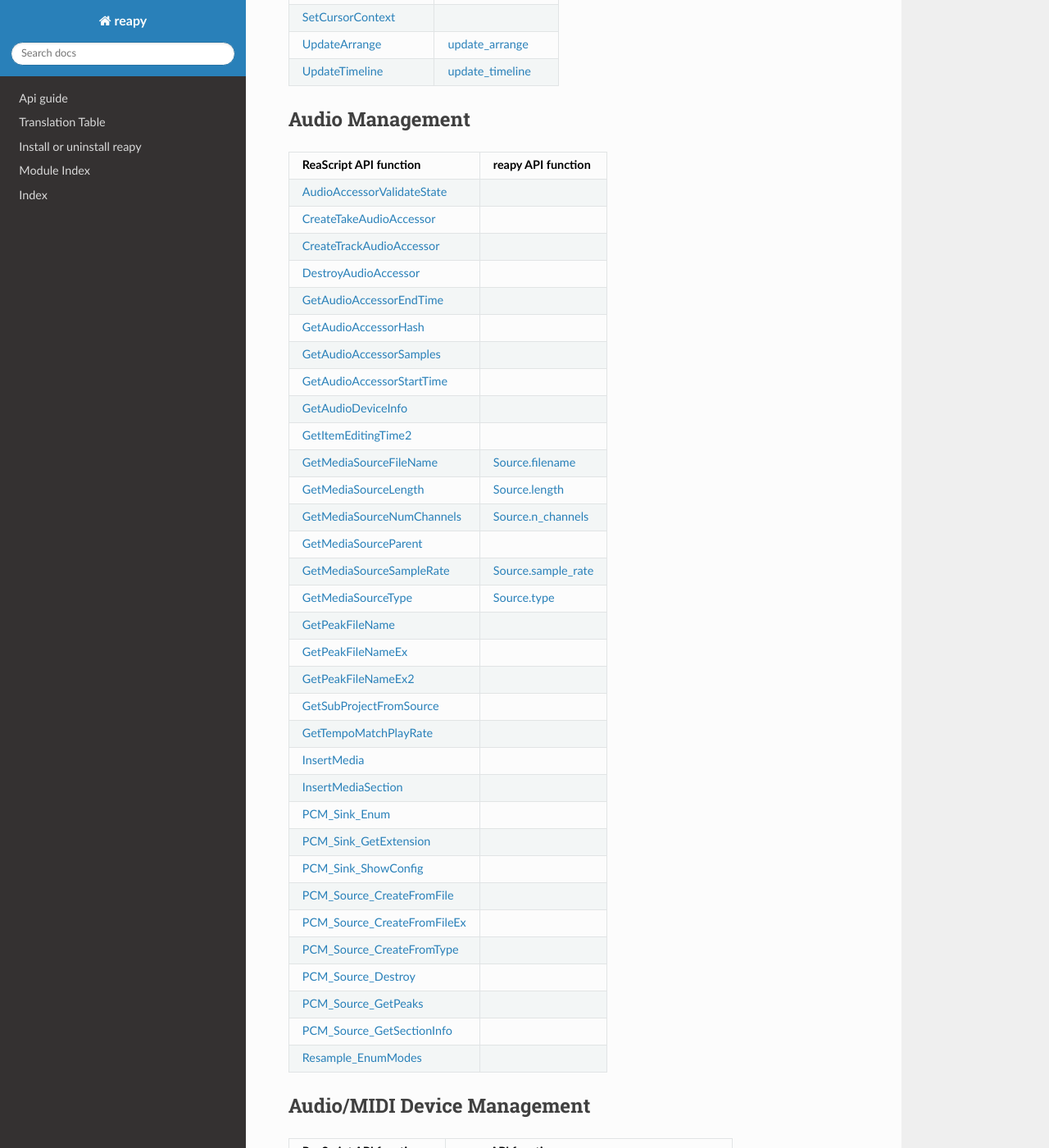
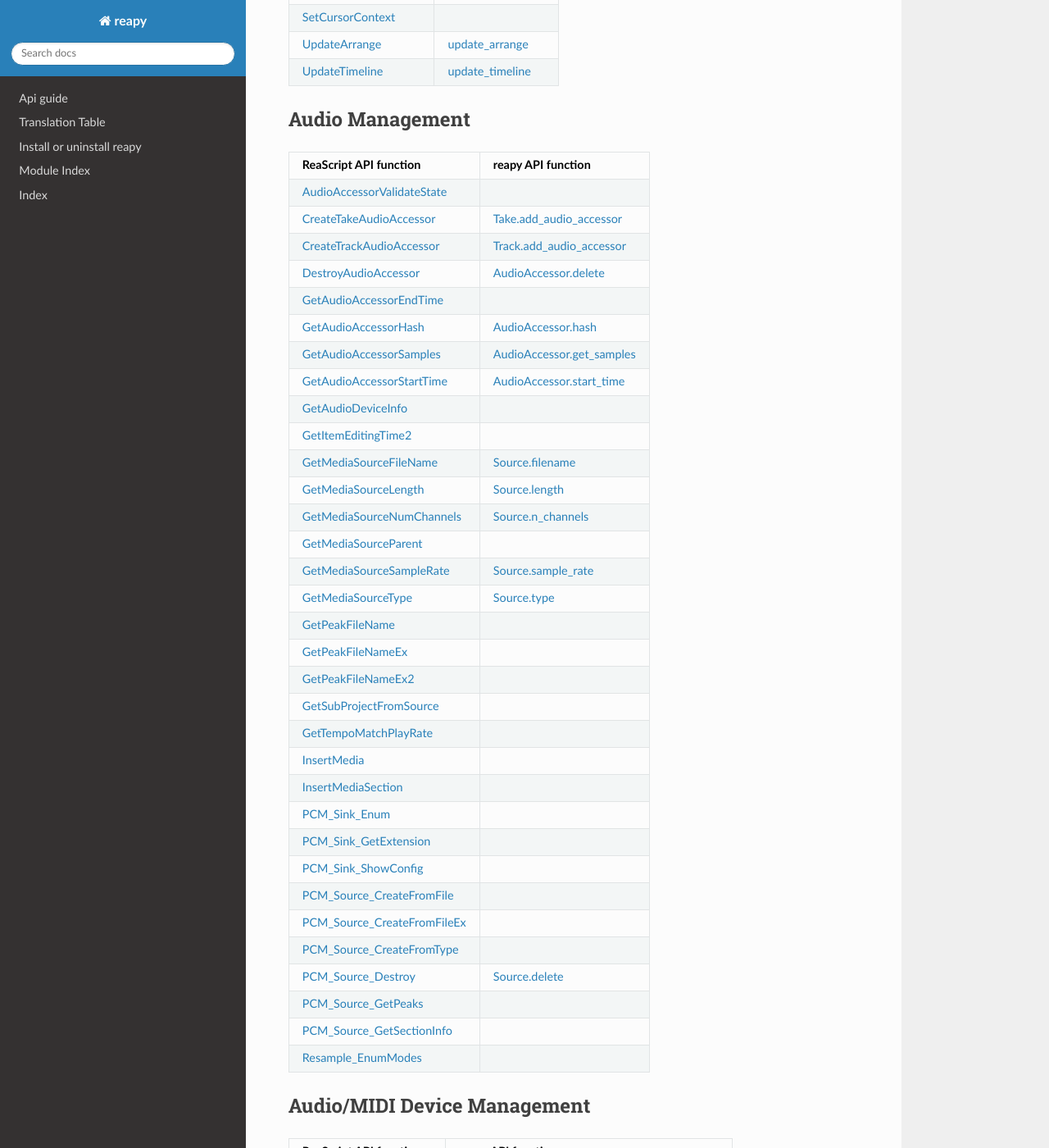
Before and after one commit to RomeoDespres/reapy, a Sphinx documentation site: the page built from docs/source/api_table.rst, in a window 1280 px wide and 1400 px high, scrolled down 2867 px. Shown: the whole window at 82% size. Built offline with Sphinx 7.4.7 and the Read the Docs theme 2.0.0, drawn with Linux system fonts in a browser that asks for light colours; pages that are not in the unit, such as notebooks, are missing from menus.

Commit message:
Add Source.delete

```diff
--- a/docs/source/api_table.rst
+++ b/docs/source/api_table.rst
@@ -93,13 +93,13 @@ Audio Management
 	:header: "ReaScript API function", "reapy API function"
 
 	"`AudioAccessorValidateState <https://www.reaper.fm/sdk/reascript/reascripthelp.html#AudioAccessorValidateState>`_",""
-	"`CreateTakeAudioAccessor <https://www.reaper.fm/sdk/reascript/reascripthelp.html#CreateTakeAudioAccessor>`_",""
-	"`CreateTrackAudioAccessor <https://www.reaper.fm/sdk/reascript/reascripthelp.html#CreateTrackAudioAccessor>`_",""
-	"`DestroyAudioAccessor <https://www.reaper.fm/sdk/reascript/reascripthelp.html#DestroyAudioAccessor>`_",""
+	"`CreateTakeAudioAccessor <https://www.reaper.fm/sdk/reascript/reascripthelp.html#CreateTakeAudioAccessor>`_","`Take.add_audio_accessor <reapy.core.html#reapy.core.Take.add_audio_accessor>`_"
+	"`CreateTrackAudioAccessor <https://www.reaper.fm/sdk/reascript/reascripthelp.html#CreateTrackAudioAccessor>`_","`Track.add_audio_accessor <reapy.core.html#reapy.core.Track.add_audio_accessor>`_"
+	"`DestroyAudioAccessor <https://www.reaper.fm/sdk/reascript/reascripthelp.html#DestroyAudioAccessor>`_","`AudioAccessor.delete <reapy.core.html#reapy.core.AudioAccessor.delete>`_"
 	"`GetAudioAccessorEndTime <https://www.reaper.fm/sdk/reascript/reascripthelp.html#GetAudioAccessorEndTime>`_",""
-	"`GetAudioAccessorHash <https://www.reaper.fm/sdk/reascript/reascripthelp.html#GetAudioAccessorHash>`_",""
-	"`GetAudioAccessorSamples <https://www.reaper.fm/sdk/reascript/reascripthelp.html#GetAudioAccessorSamples>`_",""
-	"`GetAudioAccessorStartTime <https://www.reaper.fm/sdk/reascript/reascripthelp.html#GetAudioAccessorStartTime>`_",""
+	"`GetAudioAccessorHash <https://www.reaper.fm/sdk/reascript/reascripthelp.html#GetAudioAccessorHash>`_","`AudioAccessor.hash <reapy.core.html#reapy.core.AudioAccessor.hash>`_"
+	"`GetAudioAccessorSamples <https://www.reaper.fm/sdk/reascript/reascripthelp.html#GetAudioAccessorSamples>`_","`AudioAccessor.get_samples <reapy.core.html#reapy.core.AudioAccessor.get_samples>`_"
+	"`GetAudioAccessorStartTime <https://www.reaper.fm/sdk/reascript/reascripthelp.html#GetAudioAccessorStartTime>`_","`AudioAccessor.start_time <reapy.core.html#reapy.core.AudioAccessor.start_time>`_"
 	"`GetAudioDeviceInfo <https://www.reaper.fm/sdk/reascript/reascripthelp.html#GetAudioDeviceInfo>`_",""
 	"`GetItemEditingTime2 <https://www.reaper.fm/sdk/reascript/reascripthelp.html#GetItemEditingTime2>`_",""
 	"`GetMediaSourceFileName <https://www.reaper.fm/sdk/reascript/reascripthelp.html#GetMediaSourceFileName>`_","`Source.filename <reapy.core.html#reapy.core.Source.filename>`_"
@@ -121,7 +121,7 @@ Audio Management
 	"`PCM_Source_CreateFromFile <https://www.reaper.fm/sdk/reascript/reascripthelp.html#PCM_Source_CreateFromFile>`_",""
 	"`PCM_Source_CreateFromFileEx <https://www.reaper.fm/sdk/reascript/reascripthelp.html#PCM_Source_CreateFromFileEx>`_",""
 	"`PCM_Source_CreateFromType <https://www.reaper.fm/sdk/reascript/reascripthelp.html#PCM_Source_CreateFromType>`_",""
-	"`PCM_Source_Destroy <https://www.reaper.fm/sdk/reascript/reascripthelp.html#PCM_Source_Destroy>`_",""
+	"`PCM_Source_Destroy <https://www.reaper.fm/sdk/reascript/reascripthelp.html#PCM_Source_Destroy>`_","`Source.delete <reapy.core.html#reapy.core.Source.delete>`_"
 	"`PCM_Source_GetPeaks <https://www.reaper.fm/sdk/reascript/reascripthelp.html#PCM_Source_GetPeaks>`_",""
 	"`PCM_Source_GetSectionInfo <https://www.reaper.fm/sdk/reascript/reascripthelp.html#PCM_Source_GetSectionInfo>`_",""
 	"`Resample_EnumModes <https://www.reaper.fm/sdk/reascript/reascripthelp.html#Resample_EnumModes>`_",""
```
Also changed, not shown: CHANGELOG.md (+8 -0 lines), docs/api.json (+1 -1 lines), 1 other file.
